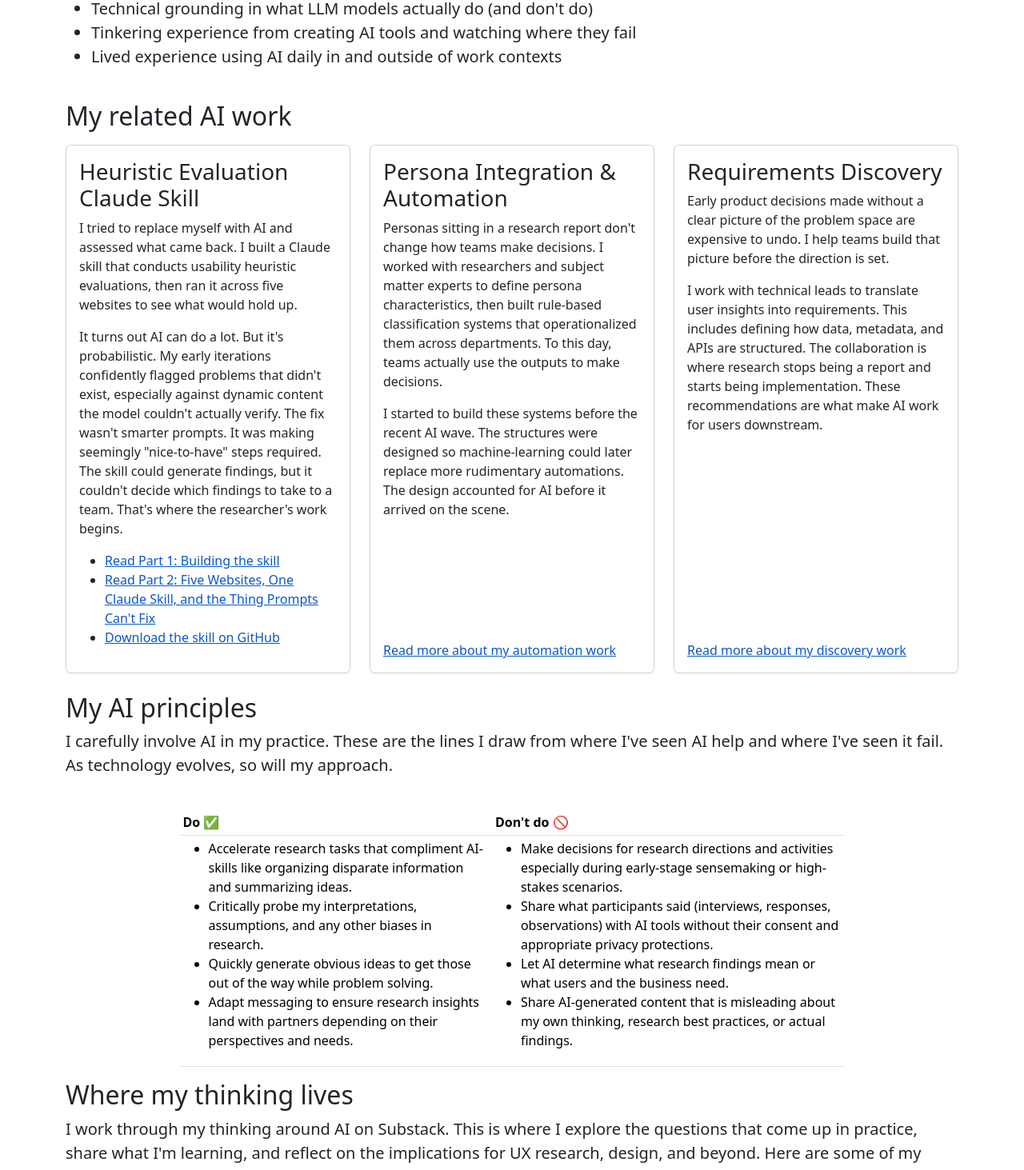
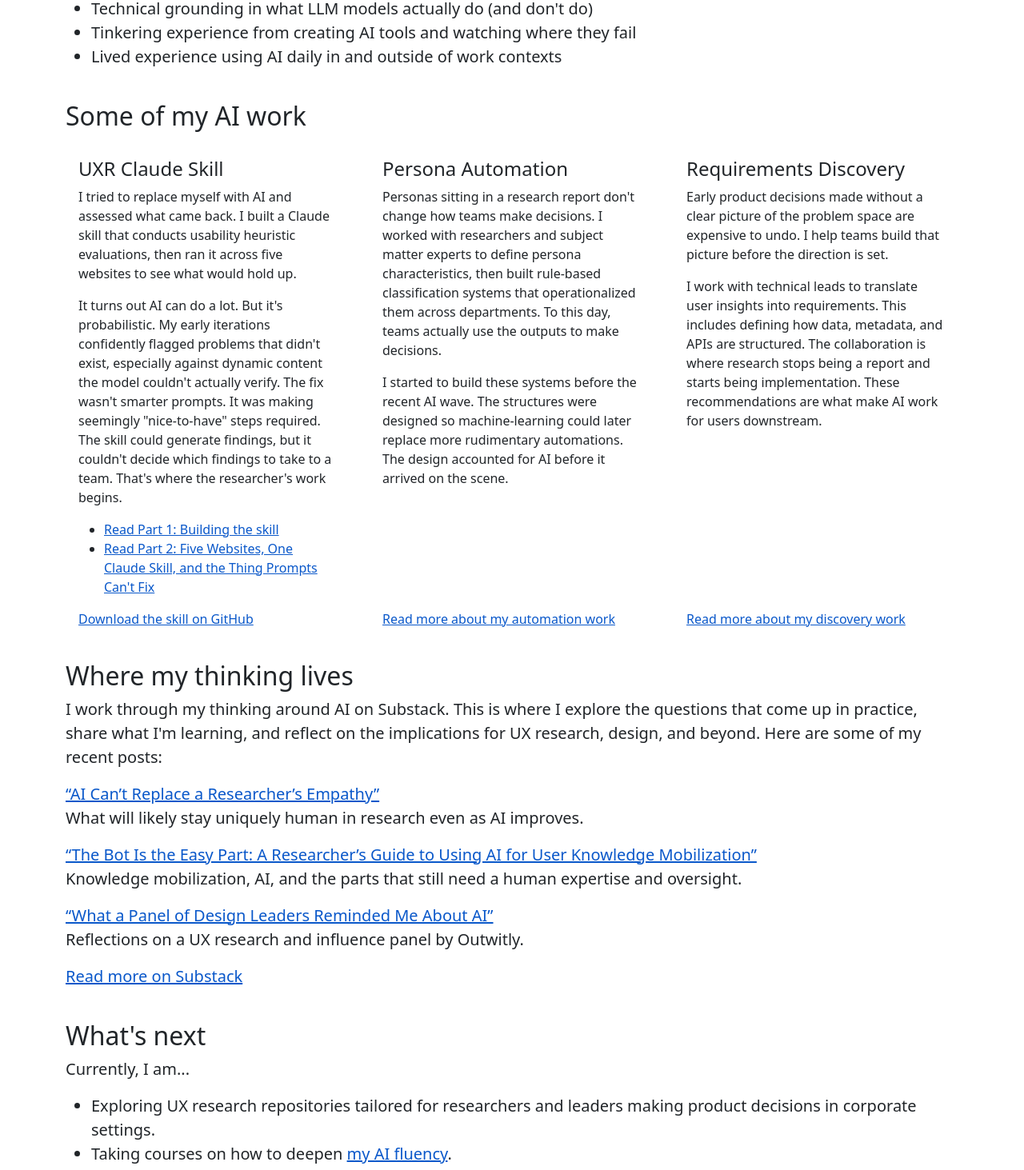
Before and after one commit to danielanapoli/danielanapoli.github.io, a Next.js app: page /ai in a window 1280 px wide. Shown: the part 480-1943 px from the top of the page at 80% size. Built offline with nearby package versions, Linux system fonts and the light colour scheme.

Commit message:
Updates to the AI page

```diff
--- a/src/app/ai/page.js
+++ b/src/app/ai/page.js
@@ -51,15 +51,15 @@ function HowIUseAI() {
 
           <Row className='mb-2'>
             <Col className='fs-5'>
-              <h2>My related AI work</h2>
+              <h2>Some of my AI work</h2>
             </Col>
           </Row>
 
           <Row className='mb-4 g-4'>
             <Col md={4} className='d-flex'>
-              <Card className='h-100'>
+              <Card className='h-100 border-0'>
                 <CardBody className='d-flex flex-column'>
-                  <CardTitle as='h3'>Heuristic Evaluation Claude Skill</CardTitle>
+                  <CardTitle as='h4'>UXR Claude Skill</CardTitle>
                   <CardText>
                     I tried to replace myself with AI and assessed what came back. I built a Claude skill that conducts usability heuristic evaluations, then ran it across five websites to see what would hold up.
                     </CardText>
@@ -77,20 +77,20 @@ function HowIUseAI() {
                         Read Part 2: Five Websites, One Claude Skill, and the Thing Prompts Can't Fix
                       </a>
                     </li>
-                    <li>
-                      <a href='https://github.com/danielanapoli' target='_blank' rel='noopener noreferrer' title="Daniela's GitHub repository. Opens in a new tab.">
+                  </ul>
+                  <div className='mt-auto'>
+                    <a href='https://github.com/danielanapoli' target='_blank' rel='noopener noreferrer' title="Daniela's GitHub repository. Opens in a new tab.">
                         Download the skill on GitHub
-                      </a>
-                    </li>
-                  </ul>
+                    </a>
+                </div>
                 </CardBody>
               </Card>
             </Col>
 
             <Col md={4} className='d-flex'>
-              <Card className='h-100'>
+              <Card className='h-100 border-0'>
                 <CardBody className='d-flex flex-column'>
-                  <CardTitle as='h3'>Persona Integration &amp; Automation</CardTitle>
+                  <CardTitle as='h4'>Persona Automation</CardTitle>
                   <CardText>
                     Personas sitting in a research report don't change how teams make decisions. I worked with researchers and subject matter experts to define persona characteristics, then built rule-based classification systems that operationalized them across departments. To this day, teams actually use the outputs to make decisions.
                   </CardText>
@@ -107,9 +107,9 @@ function HowIUseAI() {
             </Col>
 
             <Col md={4} className='d-flex'>
-              <Card className='h-100'>
+              <Card className='h-100 border-0'>
                 <CardBody className='d-flex flex-column'>
-                  <CardTitle as='h3'>Requirements Discovery</CardTitle>
+                  <CardTitle as='h4'>Requirements Discovery</CardTitle>
                   <CardText>
                     Early product decisions made without a clear picture of the problem space are expensive to undo. I help teams build that picture before the direction is set.
                   </CardText>
@@ -125,48 +125,6 @@ function HowIUseAI() {
               </Card>
             </Col>
           </Row>
-
-          <Row className='mb-4'>
-            <Col className='fs-5'>
-              <h2>My AI principles</h2>
-              <p>
-                I carefully involve AI in my practice. These are the lines I draw from where I've seen AI help and where I've seen it fail. As technology evolves, so will my approach.
-              </p>
-              </Col>
-            </Row>
-
-            <Row className='justify-content-center'>
-                <Col className='prose-content' style={{ maxWidth: '75%' }}>
-                    <Table size="sm">
-                    <thead>
-                    <tr>
-                        <th>Do ✅</th>
-                        <th>Don't do 🚫</th>
-                    </tr>
-                    </thead>
-                    <tbody>
-                    <tr>
-                        <td>
-                        <ul>
-                            <li>Accelerate research tasks that compliment AI-skills like organizing disparate information and summarizing ideas.</li>
-                            <li>Critically probe my interpretations, assumptions, and any other biases in research.</li>
-                            <li>Quickly generate obvious ideas to get those out of the way while problem solving.</li>
-                            <li>Adapt messaging to ensure research insights land with partners depending on their perspectives and needs.</li>
-                        </ul>
-                        </td>
-                        <td>
-                        <ul>
-                            <li>Make decisions for research directions and activities especially during early-stage sensemaking or high-stakes scenarios.</li>
-                            <li>Share what participants said (interviews, responses, observations) with AI tools without their consent and appropriate privacy protections.</li>
-                            <li>Let AI determine what research findings mean or what users and the business need.</li>
-                            <li>Share AI-generated content that is misleading about my own thinking, research best practices, or actual findings.</li>
-                        </ul>
-                        </td>
-                    </tr>
-                    </tbody>
-                </Table>
-                </Col>
-            </Row>
 
           <Row className='mb-4'>
             <Col className='fs-5'>
```
